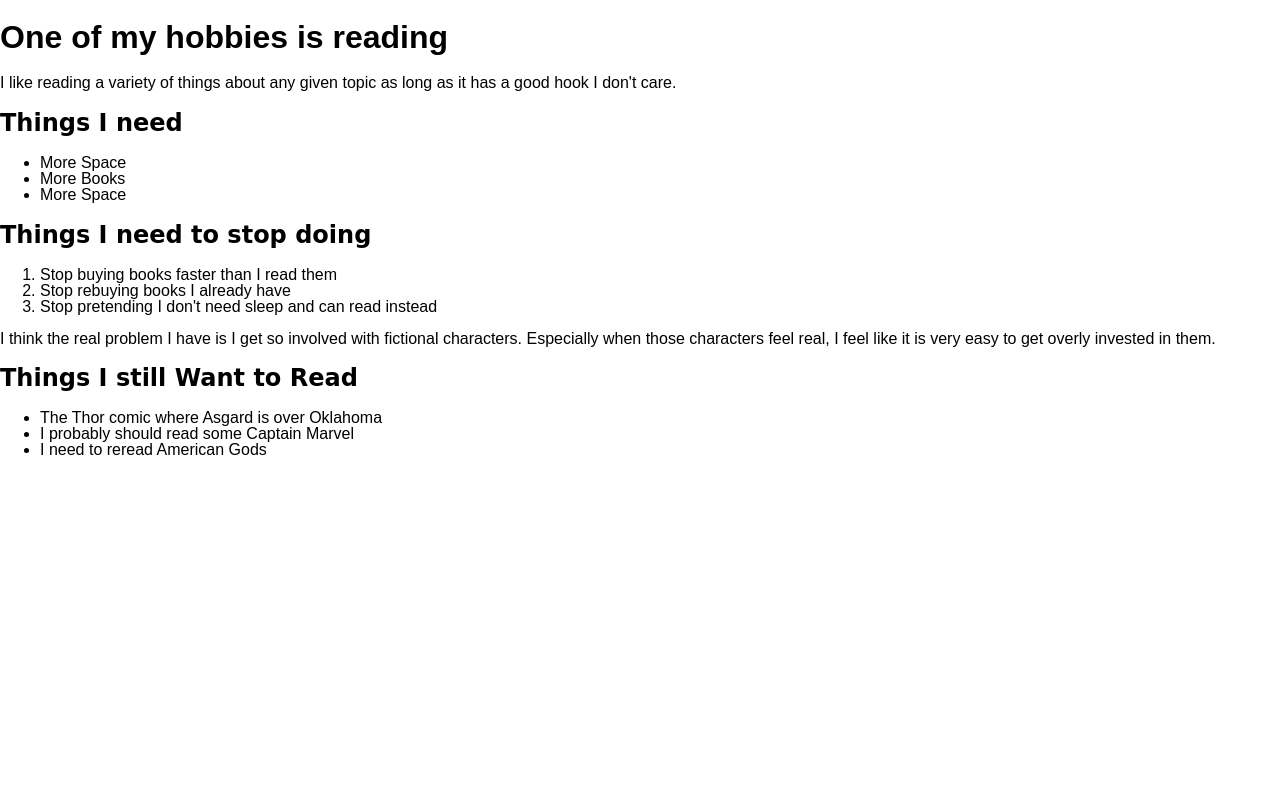
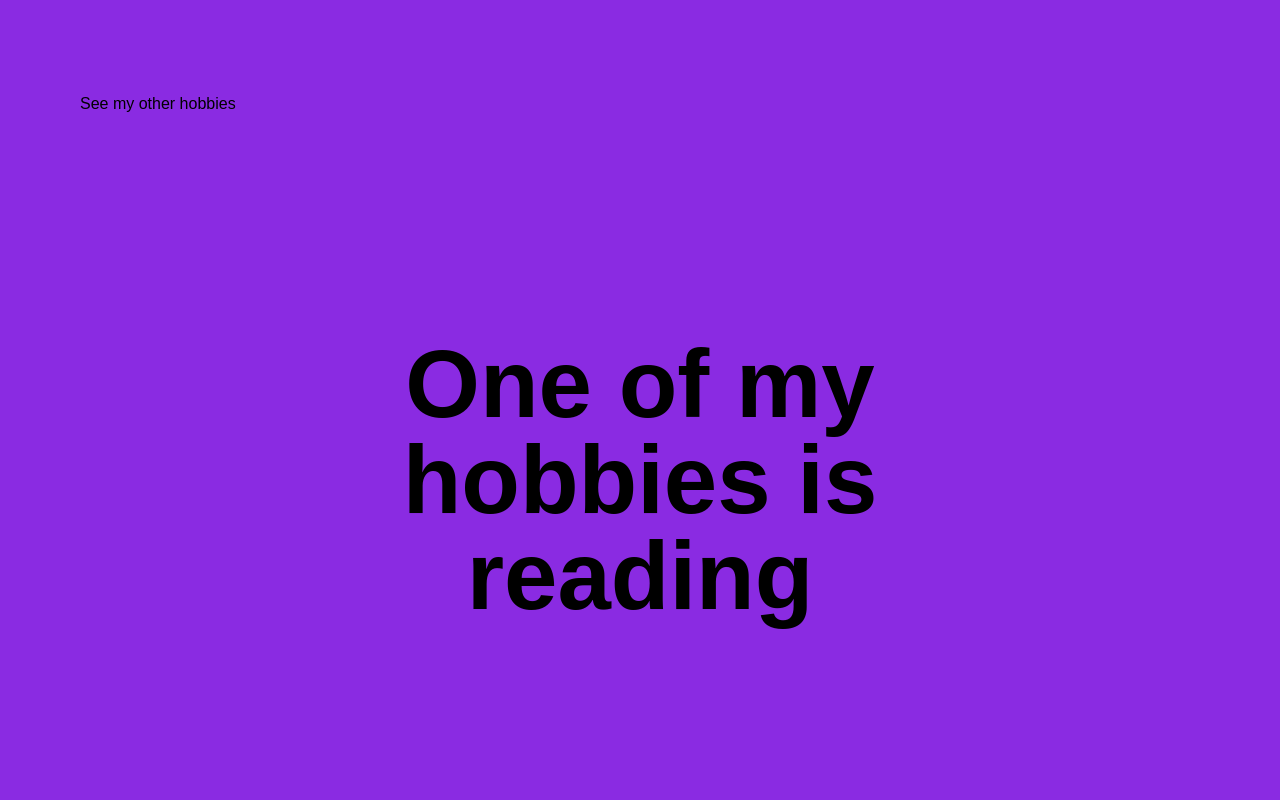
Before and after one commit to alsleaders/my--hobbies, a website: page public/index.html in a window 1280 px wide. Shown: the top 800 px of the page. Drawn offline with Linux system fonts and the light colour scheme; a web font is replaced by a local one.

Commit message:
Need to make links soon

```diff
--- a/public/index.html
+++ b/public/index.html
@@ -12,8 +12,9 @@
     />
   </head>
   <body>
+    <p>See my <a href="index2.html"></a> other hobbies</p>
     <h1 class="hello-world">One of my hobbies is reading</h1>
-    <p>
+    <p class="first-ramble">
       I like reading a variety of things about any given topic as long as it has
       a good hook I don't care.
     </p>
@@ -29,7 +30,7 @@
       <li>Stop rebuying books I already have</li>
       <li>Stop pretending I don't need sleep and can read instead</li>
     </ol>
-    <p>
+    <p class="second-ramble">
       I think the real problem I have is I get so involved with fictional
       characters. Especially when those characters feel real, I feel like it is
       very easy to get overly invested in them.
--- a/public/screen.css
+++ b/public/screen.css
@@ -1,5 +1,16 @@
 :root {
   font: 16px / 1 sans-serif;
+}
+body {
+  margin: 0;
+  background-color: blueviolet;
+  padding: 5rem;
+}
+
+.hello-world {
+  text-align: center;
+  font-size: 6rem;
+  padding: 10rem;
 }
 
 html {
@@ -13,4 +24,23 @@ body {
 
 h2 {
   font-family: 'ZCOOL KuaiLe', cursive;
+  color: magenta;
 }
+
+li:hover {
+  font-size: 2rem;
+  padding-left: 5rem;
+  transition: 1s;
+  font-family: 'Courier New', Courier, monospace;
+  font-weight: 100;
+}
+
+.first-ramble {
+  position: left;
+  padding: 2rem;
+}
+
+.second-ramble {
+  position: right;
+  padding: 2rem;
+}
```
Also changed, not shown: public/index2.html (added, +18 -0 lines).
